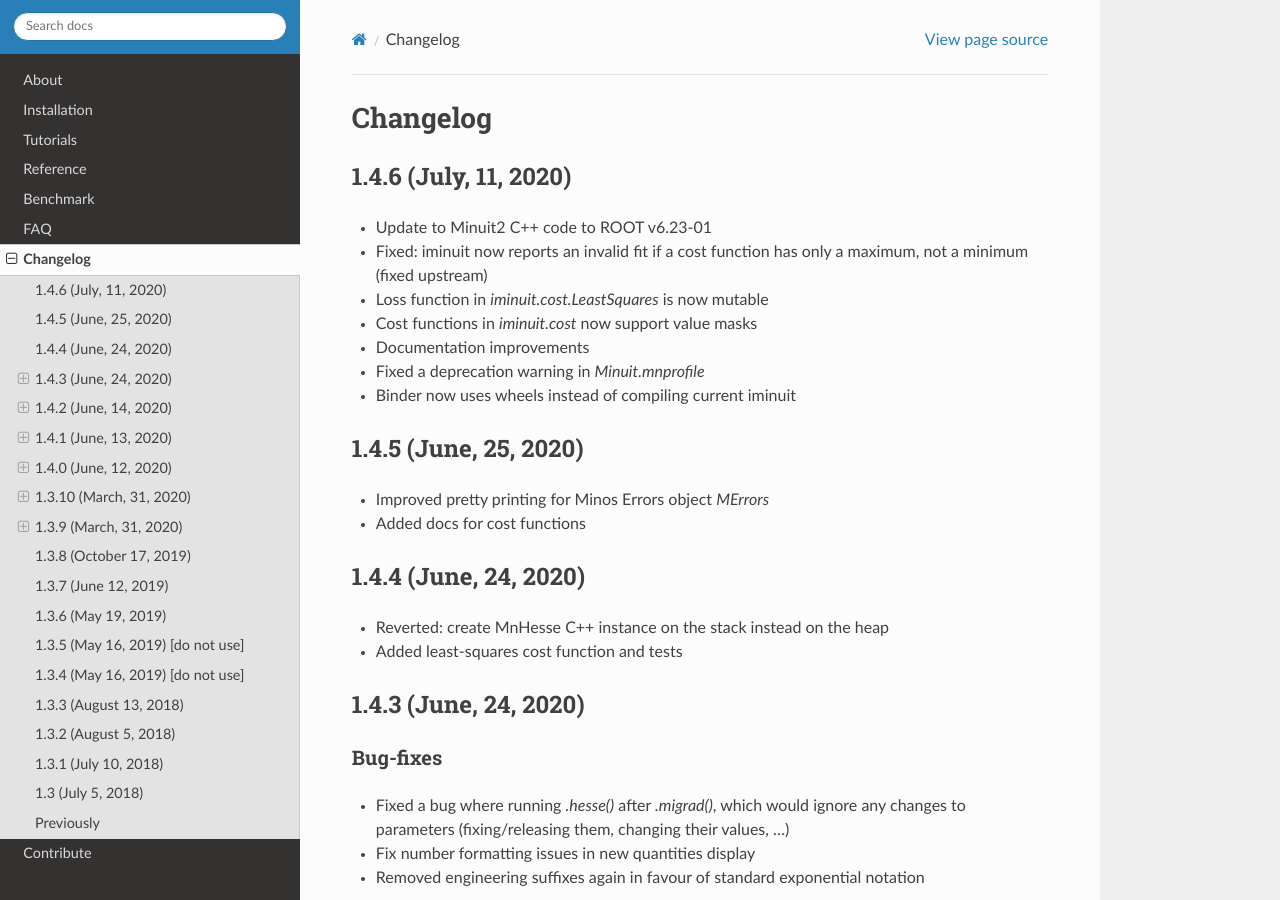
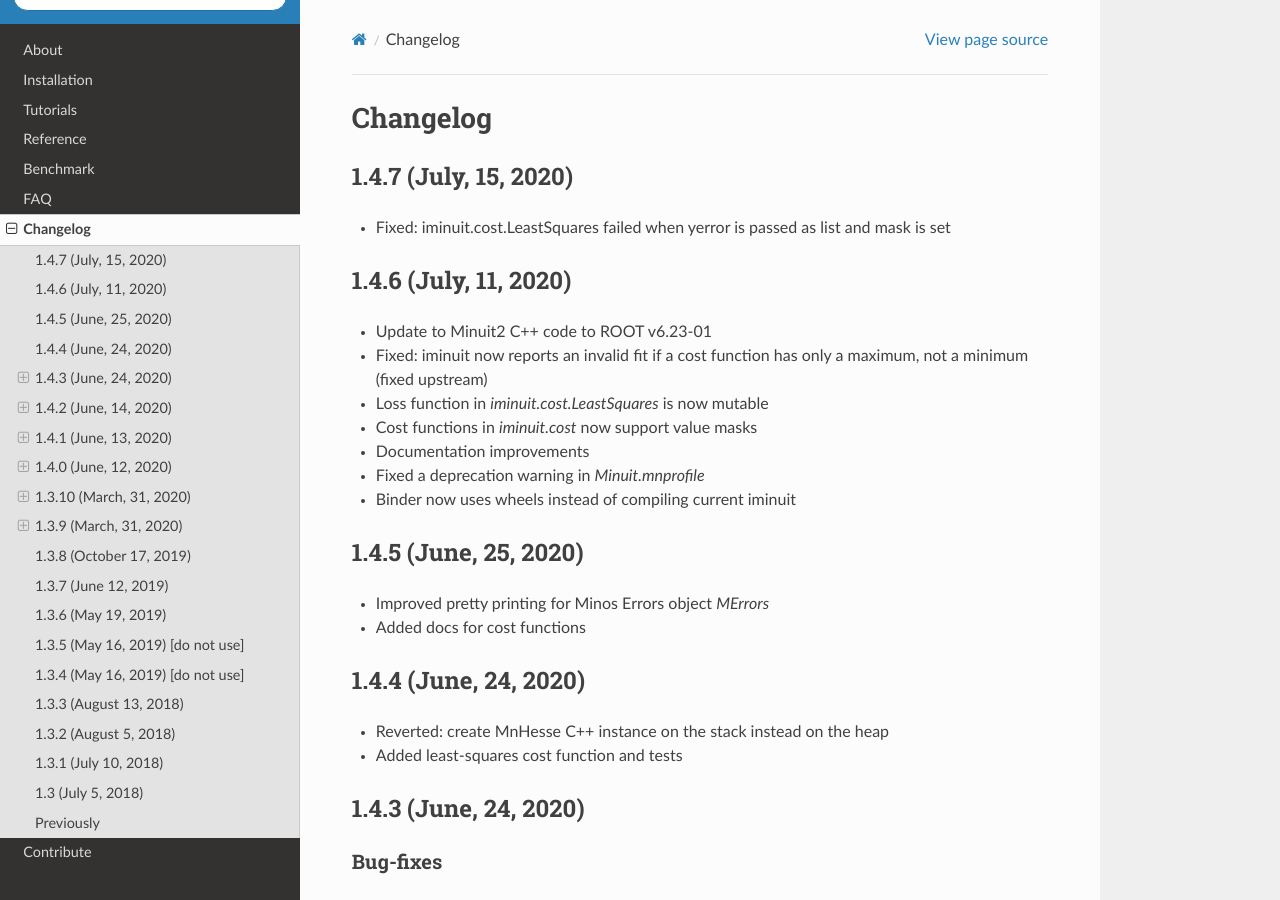
Before and after one commit to scikit-hep/iminuit, a Sphinx documentation site: the page built from doc/changelog.rst, in a window 1280 px wide and 900 px high. Built offline with Sphinx 7.4.7 and the Read the Docs theme 2.0.0, drawn with Linux system fonts in a browser that asks for light colours.

Commit message:
release 1.4.7

```diff
--- a/doc/changelog.rst
+++ b/doc/changelog.rst
@@ -4,6 +4,11 @@
 
 Changelog
 =========
+
+1.4.7 (July, 15, 2020)
+----------------------
+
+- Fixed: iminuit.cost.LeastSquares failed when yerror is passed as list and mask is set
 
 1.4.6 (July, 11, 2020)
 ----------------------
--- a/src/iminuit/version.py
+++ b/src/iminuit/version.py
@@ -1 +1 @@
-__version__ = "1.4.6"
+__version__ = "1.4.7"
```
